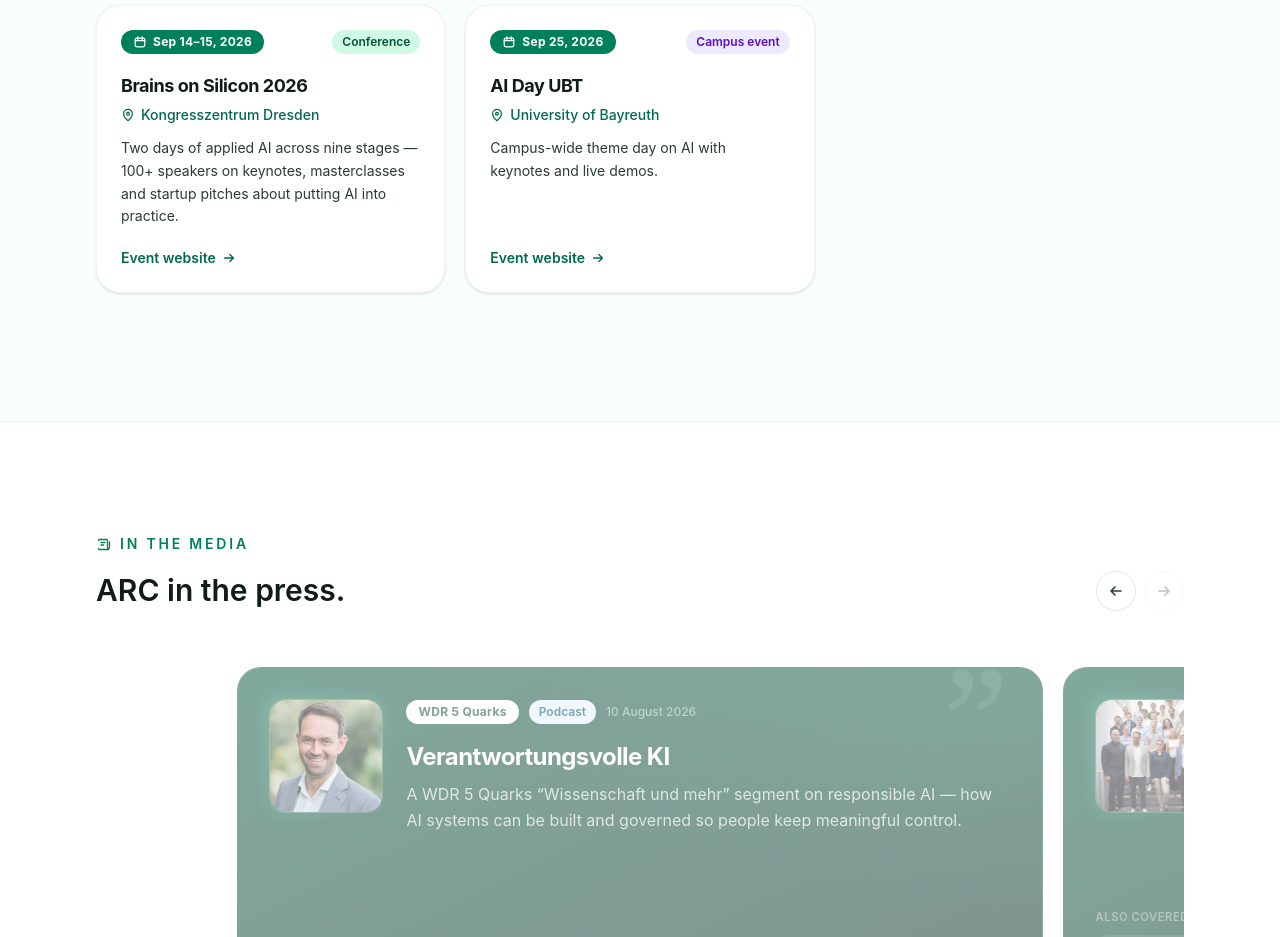
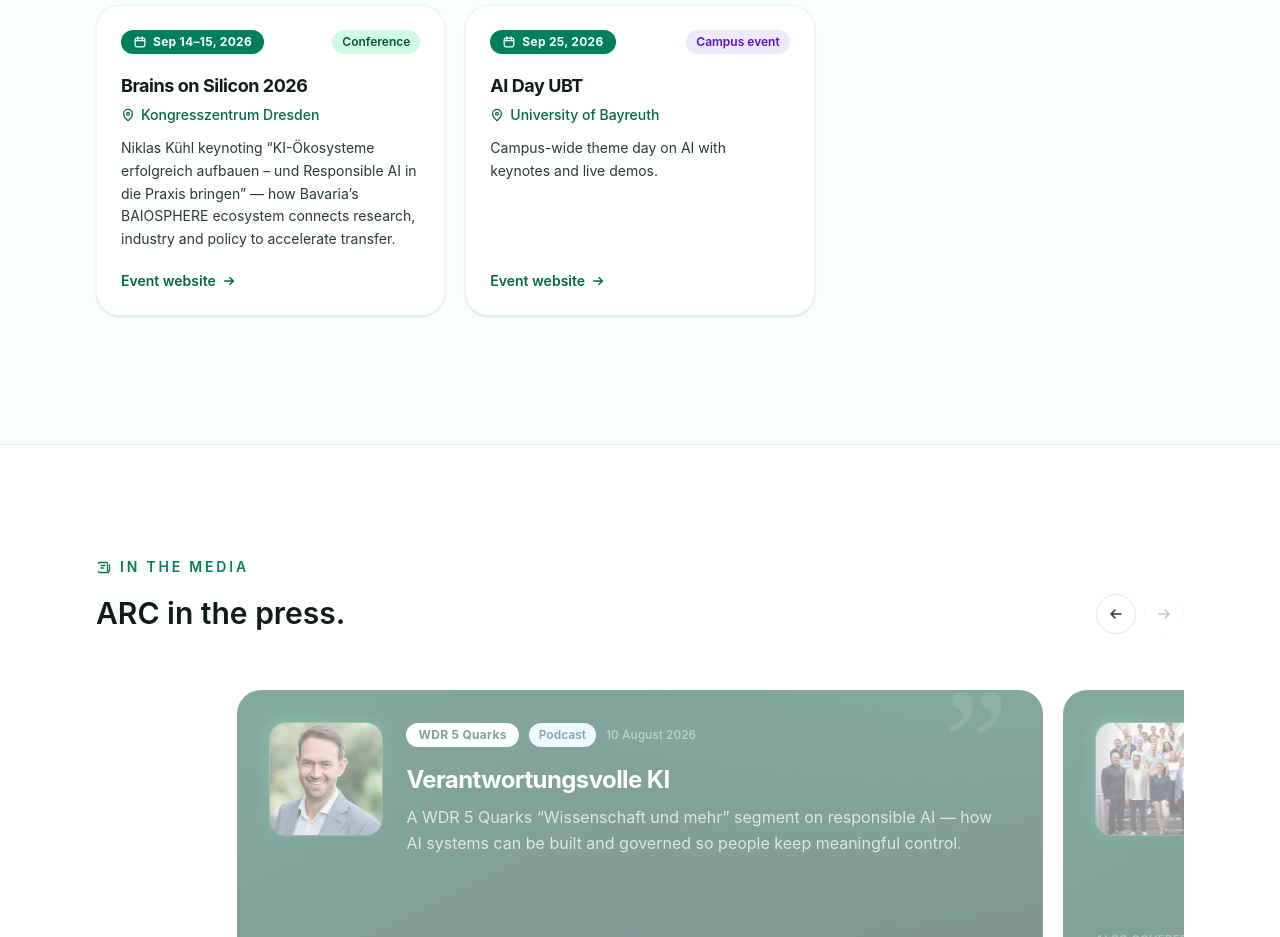
Before and after one commit to ishumancentricai/ai-responsibility-centre, a React (Vite) app: page / in a window 1280 px wide. Shown: the part 1520-2457 px from the top of the page. Built offline with nearby package versions, Linux system fonts and the light colour scheme.

Commit message:
Highlight Niklas Kühl's keynote in the Brains on Silicon card
Lead with the talk rather than describing the conference, matching how
the other event cards name what ARC contributes.

```diff
--- a/src/data/content.js
+++ b/src/data/content.js
@@ -104,7 +104,7 @@
     location: 'Kongresszentrum Dresden',
     type: 'Conference',
     blurb:
-      'Two days of applied AI across nine stages — 100+ speakers on keynotes, masterclasses and startup pitches about putting AI into practice.',
+      'Niklas Kühl keynoting “KI-Ökosysteme erfolgreich aufbauen – und Responsible AI in die Praxis bringen” — how Bavaria’s BAIOSPHERE ecosystem connects research, industry and policy to accelerate transfer.',
     href: 'https://brainsonsilicon.com/',
   },
   {
```
